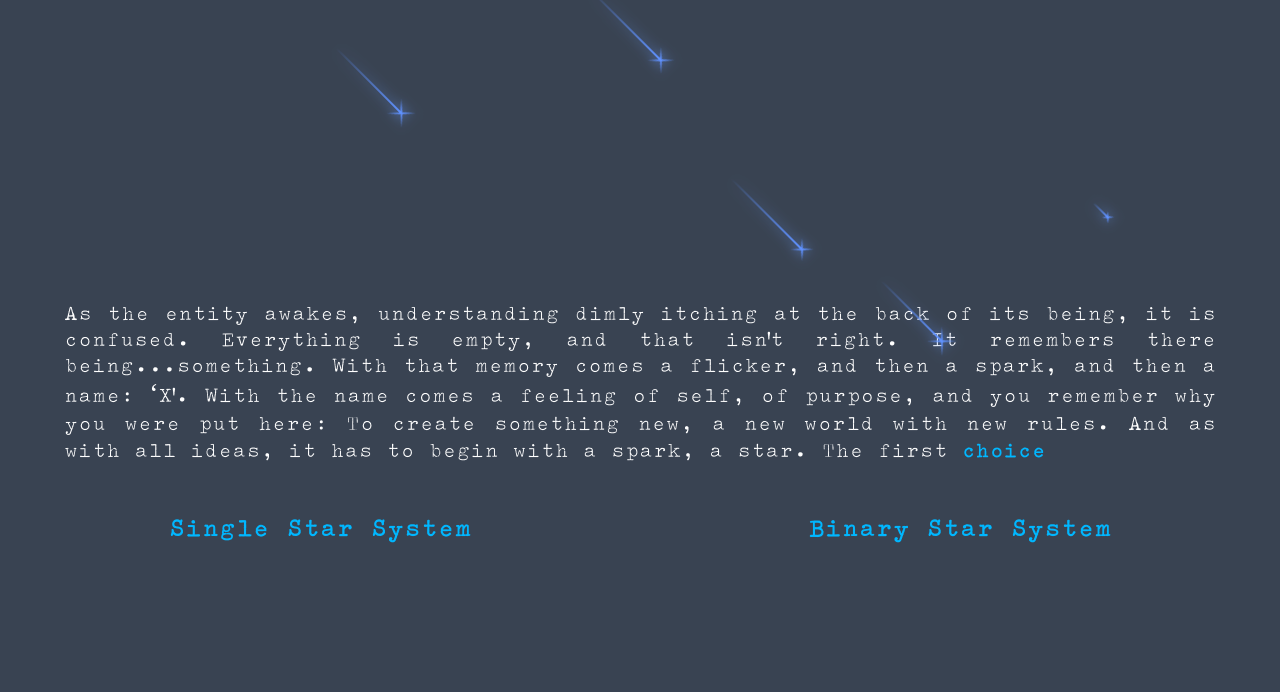
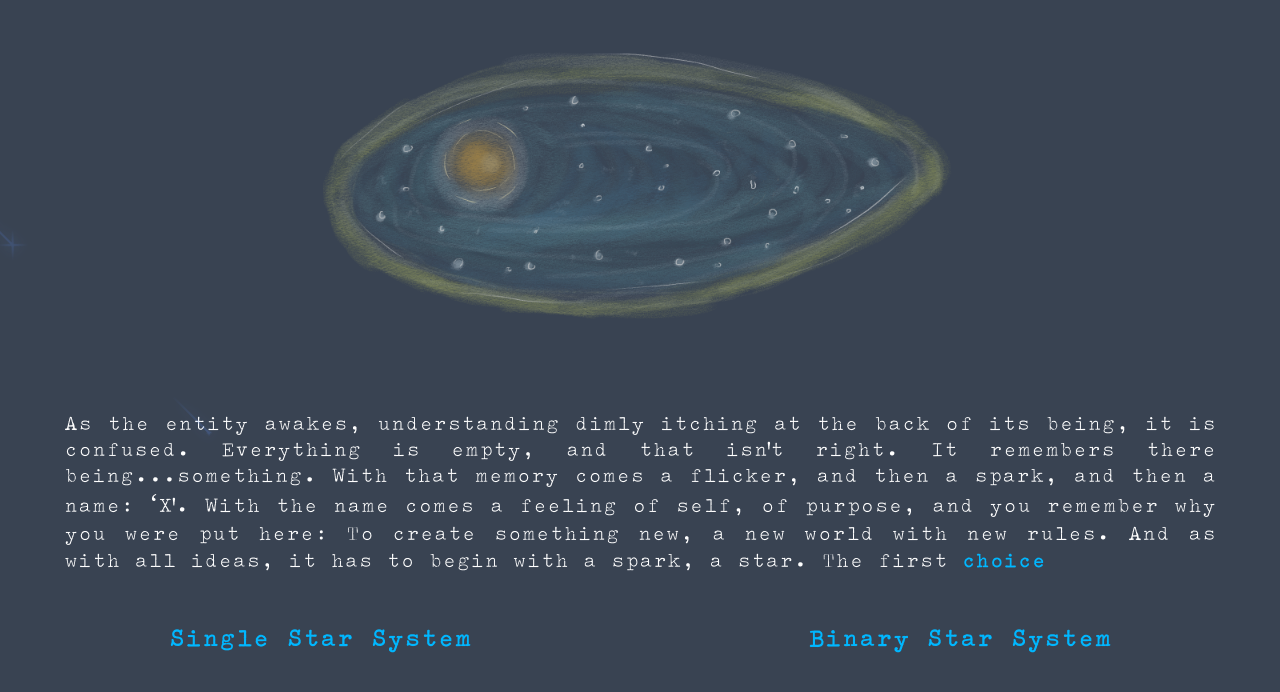
Before and after one commit to Yasmojam/GGJ2022, a React (Create React App) app: page / in a window 1280 px wide. Shown: the top 692 px of the page. Built offline with nearby package versions, Linux system fonts and the light colour scheme; the HTML template or start-up script is replaced by a standard one.

Commit message:
Fix shooting stars, add background image

```diff
--- a/src/App.css
+++ b/src/App.css
@@ -5,7 +5,7 @@
     display: flex;
     flex-direction: column;
     align-items: center;
-    justify-content: center;
+    /* justify-content: center; */
     font-size: 1.75rem;
     color: white;
 }
--- a/src/App.tsx
+++ b/src/App.tsx
@@ -3,6 +3,9 @@ import "./App.css";
 import { GameContext, GameProvider } from "./context/GameContext";
 import Link from "./components/Link";
 import NarrativeText from "./components/NarrativeText";
+import BackgroundImage from "./components/BackgroundImage";
+
+import binary from "./assets/art/backgrounds/single.png";
 
 function App() {
 
@@ -12,14 +15,14 @@ function App() {
   return (
       <div className="App">
         <div className="night">
-          <div className="shooting_star"></div>
-          <div className="shooting_star"></div>
-          <div className="shooting_star"></div>
-          <div className="shooting_star"></div>
-          <div className="shooting_star"></div>
-          <div className="shooting_star"></div>
-          <div className="shooting_star"></div>
+          {[...Array(30).keys()].map(_ =>
+            <div className="shooting_star"></div>
+          )}
         </div>
+
+        <BackgroundImage
+          src={binary}
+        />
 
 
         <NarrativeText text={gameState.currentPassage?.text} />
--- /dev/null
+++ b/src/components/BackgroundImage/BackgroundImage.js
@@ -0,0 +1,14 @@
+
+import './BackgroundImage.scss';
+
+const BackgroundImage = ({ src }) => {
+
+    return (
+        <div className="BackgroundImage">
+            <img src={src} alt="" height="100%" width="100%" />
+        </div>
+    );
+};
+
+
+export default BackgroundImage;
--- /dev/null
+++ b/src/components/BackgroundImage/BackgroundImage.scss
@@ -0,0 +1,5 @@
+
+
+.BackgroundImage {
+    width: 50vw;
+}
--- /dev/null
+++ b/src/components/BackgroundImage/index.js
@@ -0,0 +1,3 @@
+import BackgroundImage from './BackgroundImage';
+
+export default BackgroundImage;
--- a/src/index.scss
+++ b/src/index.scss
@@ -40,8 +40,9 @@ $shooting-time: 3000ms;
 
 .night {
     position: fixed;
-    width: 300vw;
-    height: 300vh;
+    width: 100vw;
+    height: 100vh;
+    transform-origin: center;
     transform: rotateZ(45deg);
     pointer-events: none;
     // animation: sky 200000ms linear infinite;
@@ -90,13 +91,13 @@ $shooting-time: 3000ms;
         transform: translateX(50%) rotateZ(-45deg);
     }
 
-    @for $i from 1 through 20 {
+    @for $i from 1 through 50 {
         &:nth-child(#{$i}) {
             $delay: random(9999) + 0ms;
-            top: calc(50% - #{random(800) - 200px});
-            left: calc(50% - #{random(600) + 0px});
+            top: calc(50% - #{random(2000) - 1000px});
+            left: calc(50% - #{random(3000) - 1500px});
             animation-delay: $delay;
-            // opacity: random(50) / 100 + 0.5;
+            opacity: random(15) / 100 + 0.125;
 
             &::before,
             &::after {
```
